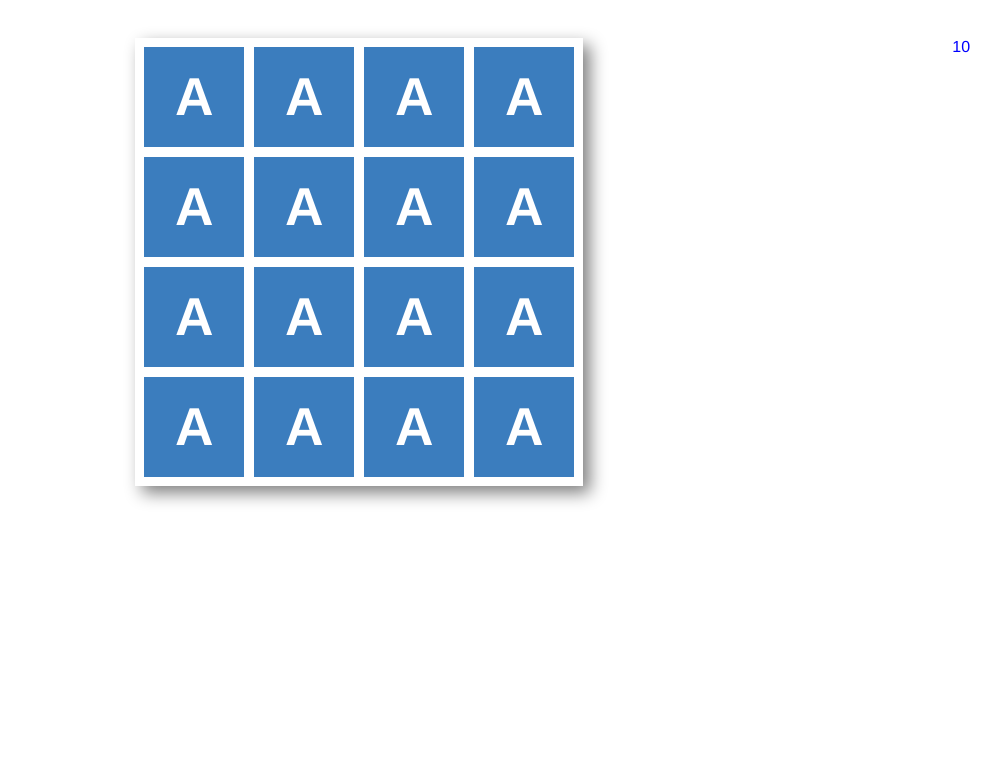
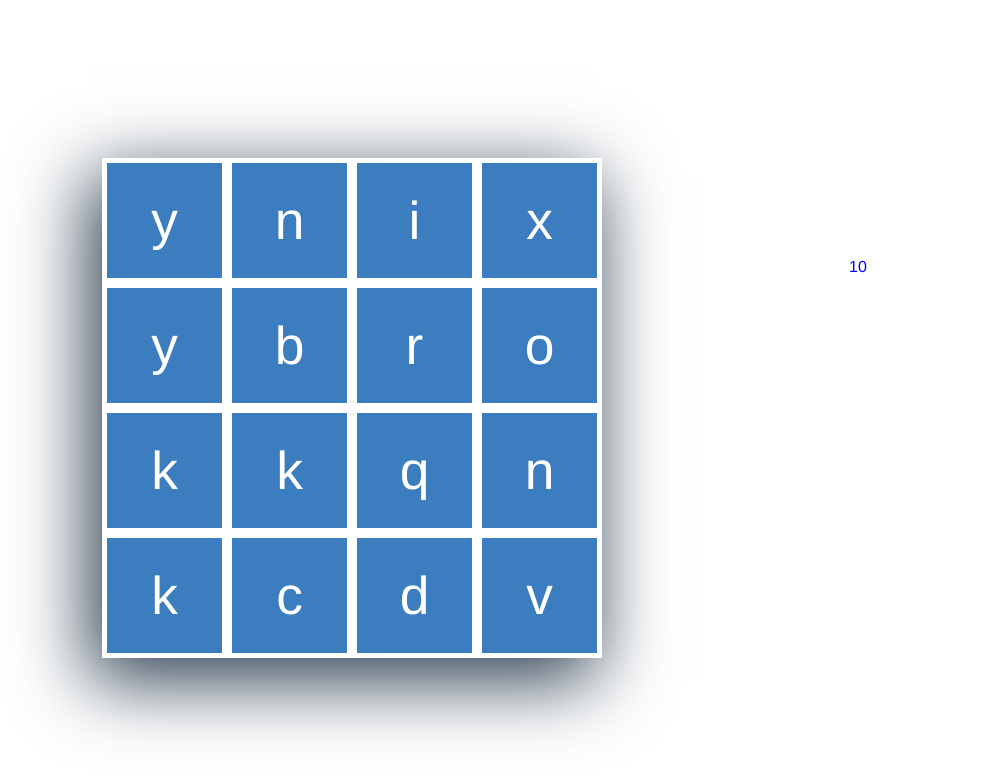
Before and after one commit to BartdeJong/Boggle, a Vue app in the folder webapplication/: page /game in a window 1280 px wide. Shown: the top 776 px of the page, without its empty margins (40-1041 px from the left). Built offline with nearby package versions, Linux system fonts and the light colour scheme.

Commit message:
Improved die and board, filled board select dies

```diff
--- a/webapplication/src/App.vue
+++ b/webapplication/src/App.vue
@@ -1,7 +1,6 @@
 <template>
   <div id="app">
     <div id="nav">
-      <Game></Game>
     </div>
     <router-view/>
   </div>
@@ -15,8 +14,13 @@
   text-align: center;
   color: #2c3e50;
 }
+html {
+  overflow: hidden;
+}
+
 #nav {
   padding: 30px;
+  position: absolute;
   a {
     font-weight: bold;
     color: #2c3e50;
--- a/webapplication/src/components/Board.vue
+++ b/webapplication/src/components/Board.vue
@@ -1,43 +1,32 @@
 <template>
   <div class="Board">
-        <table>
-            <tr>
-                <th><Die></Die></th>
-                <th><Die></Die></th>
-                <th><Die></Die></th>
-                <th><Die></Die></th>
-            </tr>
-            <tr>
-                <th><Die></Die></th>
-                <th><Die></Die></th>
-                <th><Die></Die></th>
-                <th><Die></Die></th>
-            </tr>
-            <tr>
-                <th><Die></Die></th>
-                <th><Die></Die></th>
-                <th><Die></Die></th>
-                <th><Die></Die></th>
-            </tr>
-            <tr>
-                <th><Die></Die></th>
-                <th><Die></Die></th>
-                <th><Die></Die></th>
-                <th><Die></Die></th>
-            </tr>
-        </table>
+    <die
+    v-for="i in 16"
+    :key="i"
+    class="die"
+    @hover="HoverWord()"
+    @add="AddLetter"
+    @remove="RemoveLetter"
+    ></die>
   </div>
 </template>
 
-<style>
-    Table{
+<style <style lang="scss" scoped>
+table {
   border-spacing: 0.7vw;
   box-shadow: 7px 7px 16px grey;
+}
+.Board {
+  display: flex;
+  width: 500px;
+  height: 500px;
+  flex-wrap: wrap;
+  box-shadow: -10px 20px 71px 3px;
 }
 </style>
 
 <script>
-import { mapGetters, mapMutations } from 'vuex'
+import { mapGetters, mapMutations } from "vuex";
 import Die from "@/components/Die.vue";
 
 export default {
@@ -45,10 +34,24 @@ import Die from "@/components/Die.vue";
   data() {
     return {
       Size: 4,
+      Word: "",
     };
   },
   components: {
-        Die,
+    Die
   },
+  methods: {
+      AddLetter(letter){
+          this.Word += letter;
+          console.log(this.Word);
+      },
+      RemoveLetter(letter){
+          this.Word = this.Word.replace(letter, "");
+          console.log(this.Word);
+      },
+      HoverWord(){
+          console.log("now following mouse");
       }
+  }
+};
 </script>
--- a/webapplication/src/components/Die.vue
+++ b/webapplication/src/components/Die.vue
@@ -1,22 +1,30 @@
 <template>
-  <div class="Die">
+  <div
+  @click="(selected) ? Remove() : Add()"
+  @mouseover="(selected) ? Remove() : Add()"
+  class="Die"
+  :style="{
+    backgroundColor: (selected) ? 'red' : '#3b7dbe',
+  }"
+  >
   {{char}}
   </div>
 </template>
 
 <style lang="scss">
 .Die {
-  width: 100px;
-  height: 100px;
-  line-height: 100px;
+  flex: 1 0 20%;
+  margin: 5px;
+  display: flex;
   color: white;
-  background-color: rgb(59, 125, 190);
+  justify-content: center;
+  align-items: center;
   font-size: 40pt;
   transition-duration: 0.5s;
 }
 
 .Die:hover {
-    transform: scale(1.2);
+  transform: scale(0.9);
 }
 
 @media only screen and (max-width: 500px) {
@@ -34,8 +42,26 @@
   name: "Die",
   data() {
     return {
-        char: "A",
+      char: "",
+      selected: false,
     };
   },
+  methods: {
+    Add(){
+      // this.$emit('hover');
+      this.$emit('add', this.char);
+      this.selected = !this.selected;
+    },
+    Remove(){
+      this.$emit('remove', this.char);
+      this.selected = !this.selected;
+    },
+    Random(){
+      this.char = String.fromCharCode(Math.floor(Math.random() * 26) + 97)
     }
+  },
+  created(){
+    this.Random();
+  }
+};
 </script>
--- a/webapplication/src/router.ts
+++ b/webapplication/src/router.ts
@@ -1,10 +1,18 @@
 import Vue from 'vue';
 import Router from 'vue-router';
+import Game from './views/Game.vue';
 
 Vue.use(Router);
 
 export default new Router({
+  mode: 'history',
+  base: process.env.BASE_URL,
   routes: [
+    {
+      path: '/game',
+      name: 'game',
+      component: Game,
+    }
 
   ],
 });
--- a/webapplication/src/views/Game.vue
+++ b/webapplication/src/views/Game.vue
@@ -2,10 +2,8 @@
   <div class="Game">
     <div class="field">
       <Board></Board>
-        </div>
       <div class="words">
-            <div class="score">
-                10
+        <div class="score">10</div>
       </div>
     </div>
   </div>
@@ -15,8 +13,10 @@
 .field {
   display: flex;
   justify-content: center;
-        width: 60%;
-        height: 90vh;
+  align-items: center;
+  flex-wrap: wrap;
+  width: 100vw;
+  height: 100vh;
   float: left;
 }
 .words {
@@ -24,7 +24,7 @@
   justify-content: center;
   width: 40%;
   float: right;
-        height: 90vh;
+  height: calc(100vh - 500px);
 }
 .score {
   color: blue;
@@ -42,7 +42,7 @@
 </style>
 
 <script>
-import { mapGetters, mapMutations } from 'vuex'
+import { mapGetters, mapMutations } from "vuex";
 import Die from "@/components/Die.vue";
 import Board from "@/components/Board.vue";
 
@@ -50,12 +50,12 @@ import Board from "@/components/Board.vue";
   name: "Game",
   data() {
     return {
-        Size: 4,
+      Size: 4
     };
   },
   components: {
     Die,
-        Board,
-    },
+    Board
   }
+};
 </script>
```
Lines whose indentation alone changed are shown as unchanged.
